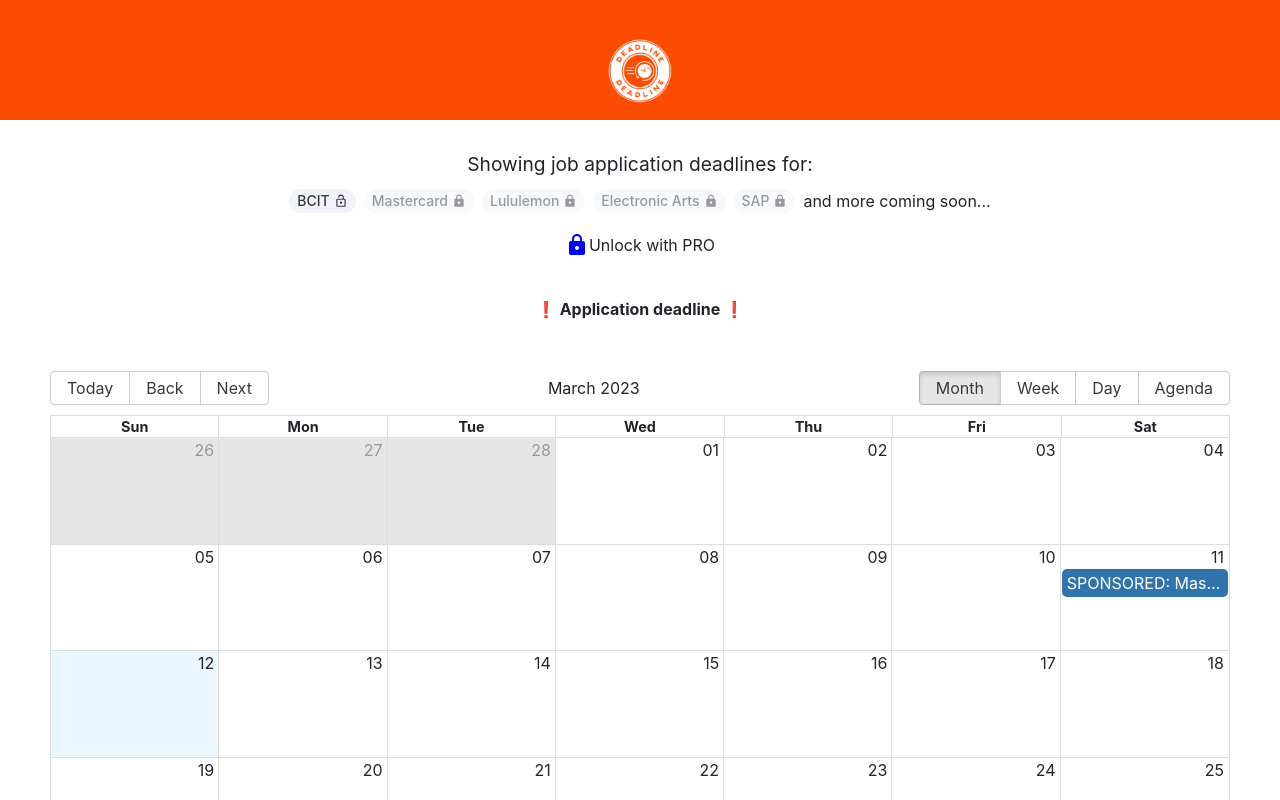
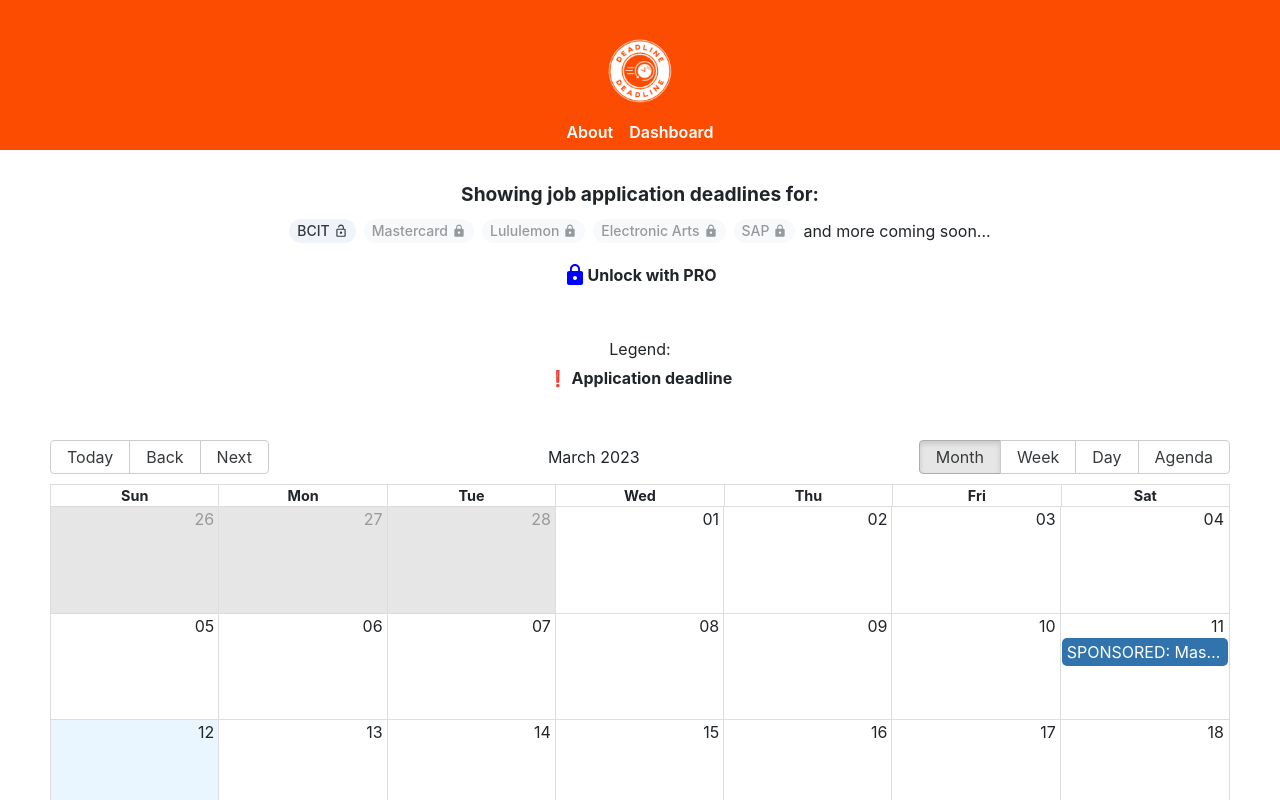
Before and after one commit to dannyl1u/deadline-io, a React (Create React App) app in the folder client/: page /dashboard in a window 1280 px wide. Shown: the top 800 px of the page. Built offline with nearby package versions, Linux system fonts and the light colour scheme; no server answers.

Commit message:
finished?

```diff
--- a/client/src/components/Dashboard/Dashboard.js
+++ b/client/src/components/Dashboard/Dashboard.js
@@ -9,7 +9,7 @@
 import "react-datepicker/dist/react-datepicker.css";
 import "react-big-calendar/lib/css/react-big-calendar.css"
 import Sidebar from "./Sidebar"
-import Search from "../Search/Search.js"
+import Search from "../Searchbar/Search.js"
 
 const locales = {
   "en-US": require("date-fns/locale/en-US"),
--- a/client/src/components/Footer/Footer.js
+++ b/client/src/components/Footer/Footer.js
@@ -9,7 +9,7 @@
       <div className="footer-container">
         <div className="footer-row">
           <div className="col-md-8 col-sm-6 col-xs-12">
-            <p className="footer-text">Designed and Developed by Danny & Chantelle</p>
+            <p className="footer-text">© Danny & Chantelle 2023. All rights reserved.</p>
           </div>
           <div className="footer-image">
             <img src={logosmall} alt="logo" className="footer-logo" />
--- a/client/src/components/Header/Header.js
+++ b/client/src/components/Header/Header.js
@@ -22,7 +22,7 @@
             data-bs-target="#navbarScroll"
             className="nav-bar"
           />
-          {/* <Navbar.Collapse id="navbarScroll">
+          <Navbar.Collapse id="navbarScroll">
             <Nav className="me-auto">
               <NavLink href="/" className="nav-bar">
                 About
@@ -33,7 +33,7 @@
               </NavLink>
 
             </Nav>
-          </Navbar.Collapse> */}
+          </Navbar.Collapse>
         </Container>
       </Navbar>
     </div>
--- a/client/src/components/Header/header.scss
+++ b/client/src/components/Header/header.scss
@@ -6,7 +6,7 @@
     background-color: #fc4c02;
     position: relative;
     min-height: 100px;
-    max-height: 120px;
+    max-height: 150px;
 
     &-container {
     flex-direction: column;
--- a/client/src/components/Search/Search.js
+++ b/client/src/components/Searchbar/Search.js
@@ -14,7 +14,7 @@
 
     return (
     <div>
-        <div style={{ display: 'flex', justifyContent: 'center', alignItems: 'center', marginTop:"30px", fontSize: "larger"}}>
+        <div style={{ display: 'flex', justifyContent: 'center', alignItems: 'center', marginTop:"30px", fontSize: "larger", 'font-weight':'bold'}}>
         Showing job application deadlines for:
         </div>
         <div style={{ display: 'flex', justifyContent: 'center', alignItems: 'center', padding:"10px"}}>
@@ -27,11 +27,14 @@
                 and more coming soon...
             </Box>
         </div>
-        <div style={{ display: 'flex', justifyContent: 'center', alignItems: 'center', marginTop:"10px"}}>
+        <div style={{ display: 'flex', justifyContent: 'center', alignItems: 'center', marginTop:"10px",'font-weight':'bold'}}>
             <LockIcon style={{color: "blue"}}></LockIcon>Unlock with PRO
         </div>
-        <div style={{ display: 'flex', justifyContent: 'center', alignItems: 'center', marginTop:"40px", 'font-weight':'bold'}}>
-            ❗️ Application deadline ❗
+        <div style={{ display: 'flex', justifyContent: 'center', alignItems: 'center', marginTop:"50px"}}>
+            Legend:
+        </div>
+        <div style={{ display: 'flex', justifyContent: 'center', alignItems: 'center', marginTop:"5px", 'font-weight':'bold'}}>
+            ❗️ Application deadline
         </div>
       </div>
     );
```
Also changed, not shown: client/public/logo192.png (deleted), client/public/logo512.png (deleted), client/src/components/Searchbar/search.scss (added).
